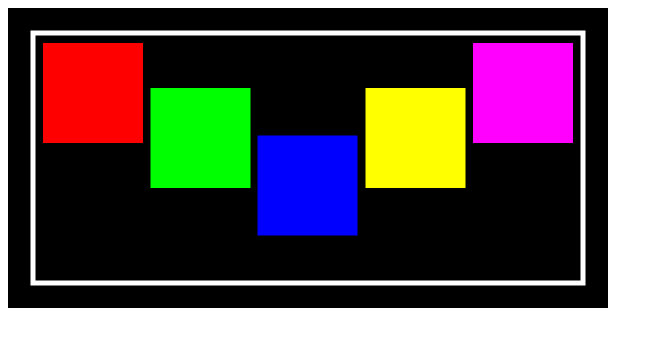
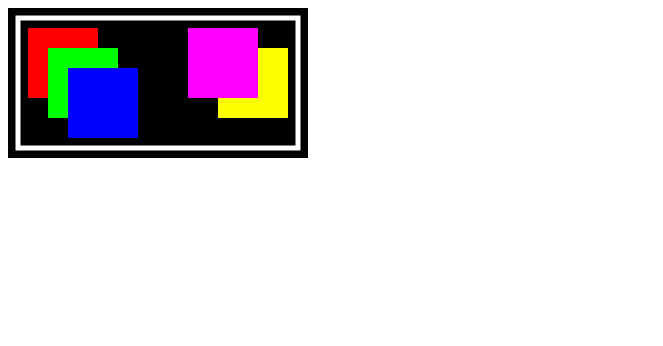
Before and after one commit to YScyber/canvas, a plain HTML site: page rectangles.html in a window 1280 px wide. Shown: the whole page, without its empty margins (0-663 px from the left). Drawn offline with Linux system fonts and the light colour scheme.

Commit message:
canvas要素のwidth、height、要素内の記述内容を一新

```diff
--- a/rectangles.html
+++ b/rectangles.html
@@ -5,7 +5,7 @@
     <title>矩形を描画</title>
 </head>
 <body>
-    <canvas id="canvas" width="600" height="300"></canvas>
+    <canvas id="canvas" width="300" height="150"></canvas>
     <script>
         // <canvas>要素を取得
         const canvas = document.getElementById("canvas");
@@ -17,40 +17,40 @@
 
             // canvas要素の領域（背景色は黒色）
             ctx.fillStyle = "rgb(0, 0, 0)"; // <= この行を省略しても背景色は黒色になる
-            // canvas領域内のX軸、Y軸ともに0pxからX方向に600px、Y方向に300pxの大きさの矩形を描画
+            // canvas領域内のX軸、Y軸ともに0pxからX方向に300px、Y方向に150pxの大きさの矩形を描画
             ctx.fillRect(0, 0, canvas.width, canvas.height);
 
             // 白色の枠線
             ctx.strokeStyle = "rgb(255, 255, 255)";
             // 線の幅は5に指定
             ctx.lineWidth = 5;
-            // canvas領域内のX軸、Y軸ともに25pxの位置からX方向に550px、Y方向に250pxの大きさの枠線を描画
-            ctx.strokeRect(25, 25, 550, 250);
+            // canvas領域内のX軸、Y軸ともに10pxの位置からX方向に280px、Y方向に130pxの大きさの枠線を描画
+            ctx.strokeRect(10, 10, 280, 130);
 
             // 赤色（塗りつぶし）の矩形
             ctx.fillStyle = "rgb(255, 0, 0)";
-            // canvas領域内のX軸、Y軸ともに35pxの位置からX方向、Y方向ともに100pxの大きさの矩形を描画
-            ctx.fillRect(35, 35, 100, 100);
+            // canvas領域内のX軸、Y軸ともに20pxの位置からX方向、Y方向ともに70pxの大きさの矩形を描画
+            ctx.fillRect(20, 20, 70, 70);
 
             // 緑色（塗りつぶし）の矩形
             ctx.fillStyle = "rgb(0, 255, 0)";
-            // canvas領域内のX軸142.5px、Y軸80pxの位置からX方向、Y方向ともに100pxの大きさの矩形を描画
-            ctx.fillRect(142.5, 80, 100, 100);
+            // canvas領域内のX軸、Y軸ともに40pxの位置からX方向、Y方向ともに70pxの大きさの矩形を描画
+            ctx.fillRect(40, 40, 70, 70);
 
             // 青色（塗りつぶし）の矩形
             ctx.fillStyle = "rgb(0, 0, 255)";
-            // canvas領域内のX軸249.5px、Y軸127.5pxの位置からX方向、Y方向ともに100pxの大きさの矩形を描画
-            ctx.fillRect(249.5, 127.5, 100, 100);
+            // canvas領域内のX軸、Y軸ともに60pxの位置からX方向、Y方向ともに70pxの大きさの矩形を描画
+            ctx.fillRect(60, 60, 70, 70);
 
             // 黄色（塗りつぶし）の矩形
             ctx.fillStyle = "rgb(255, 255, 0)";
-            // canvas領域内のX軸357.5px、Y軸80pxの位置からX方向、Y方向ともに100pxの大きさの矩形を描画
-            ctx.fillRect(357.5, 80, 100, 100);
+            // canvas領域内のX軸210px、Y軸40pxの位置からX方向、Y方向ともに70pxの大きさの矩形を描画
+            ctx.fillRect(210, 40, 70, 70);
 
             // 紫色（塗りつぶし）の矩形
             ctx.fillStyle = "rgb(255, 0, 255)";
-            // canvas領域内のX軸465px、Y軸35pxの位置からX方向、Y方向ともに100pxの大きさの矩形を描画
-            ctx.fillRect(465, 35, 100, 100);
+            // canvas領域内のX軸180px、Y軸20pxの位置からX方向、Y方向ともに70pxの大きさの矩形を描画
+            ctx.fillRect(180, 20, 70, 70);
         }
     </script>
 </body>
```
